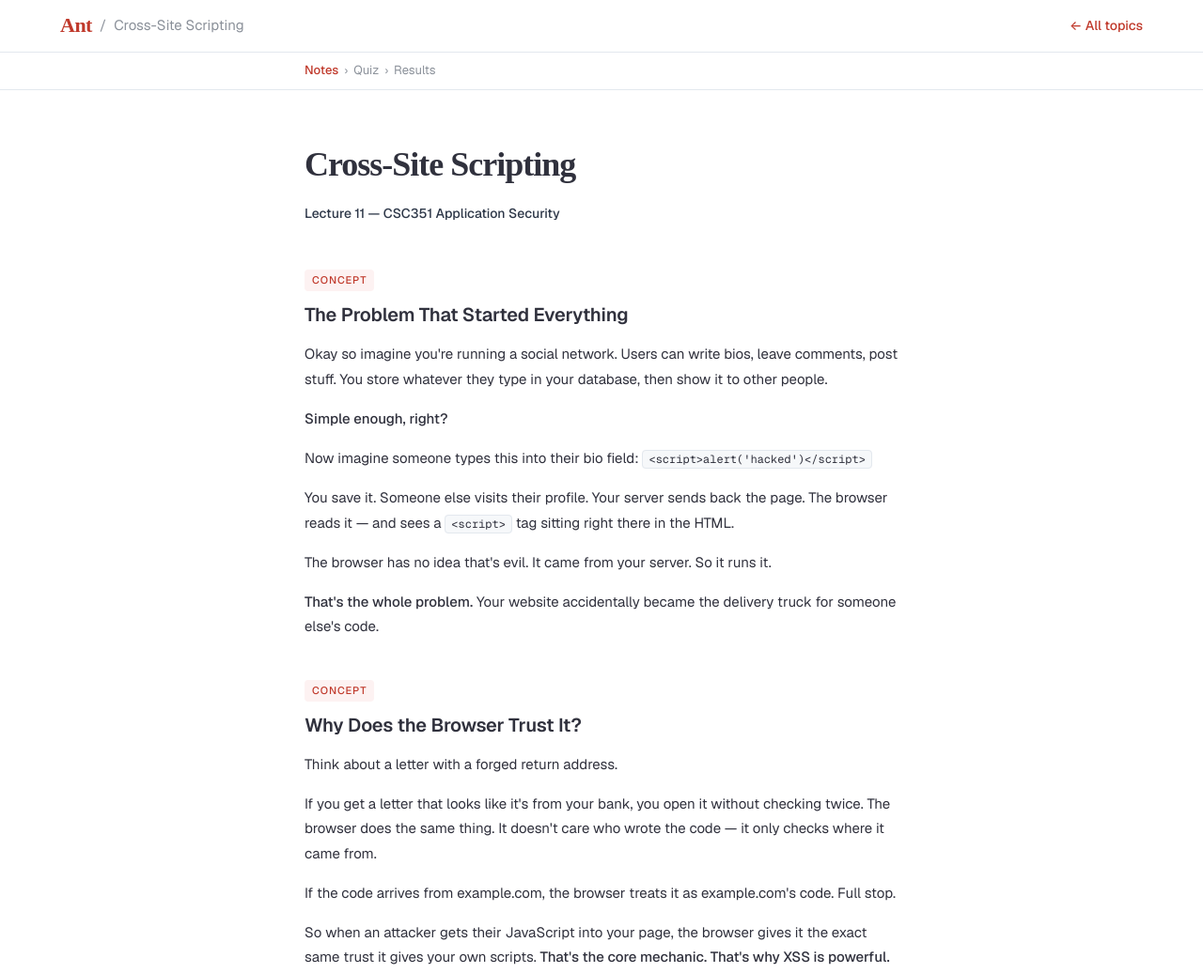
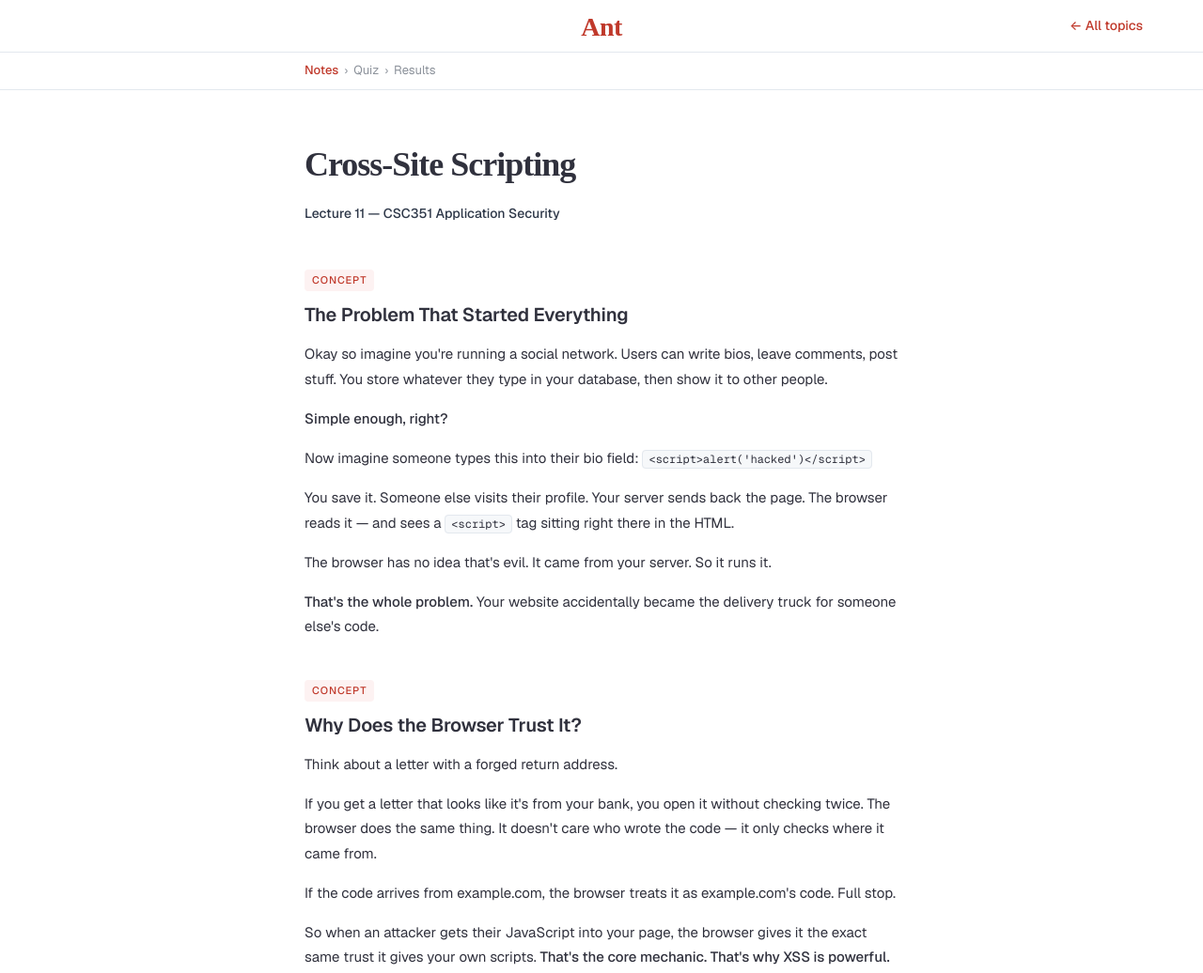
Before and after one commit to Ant227/csc351-study, a website: page xss.html in a window 1280 px wide. Shown: the top 1036 px of the page at 94% size. Drawn offline with nearby package versions, Linux system fonts and the light colour scheme.

Commit message:
design: simplify centered logo to just 'Ant' with increased font size

```diff
--- a/shared/style.css
+++ b/shared/style.css
@@ -61,31 +61,34 @@ a { color: inherit; }
   height: 100%;
   display: flex;
   align-items: center;
-  justify-content: space-between;
+  position: relative;
 }
 
 .nav-brand {
+  position: absolute;
+  left: 50%;
+  top: 50%;
+  transform: translate(-50%, -50%);
   display: flex;
   align-items: center;
-  gap: 8px;
-  font-size: 15px;
-  color: var(--text-primary);
-  font-weight: 500;
   text-decoration: none;
+  font-family: 'DM Serif Display', serif;
+  font-weight: 800;
+  color: var(--accent);
+  font-size: 28px;
+  letter-spacing: -0.5px;
 }
 
 .nav-sep {
-  color: var(--text-tertiary);
-  font-weight: 400;
-  user-select: none;
+  display: none; /* no longer needed since it is just "Ant" logo */
 }
 
 .nav-topic {
-  color: var(--text-tertiary);
-  font-weight: 400;
+  display: none;
 }
 
 .nav-back {
+  margin-left: auto; /* push to the right */
   font-size: 14px;
   font-weight: 500;
   color: var(--accent);
--- a/xss.html
+++ b/xss.html
@@ -11,11 +11,7 @@
   <!-- Nav -->
   <nav class="nav">
     <div class="nav-inner">
-      <a class="nav-brand" href="index.html" style="text-decoration: none;">
-        <span style="font-family: 'DM Serif Display', serif; font-weight: 800; color: var(--accent); font-size: 22px; letter-spacing: -0.5px;">Ant</span>
-        <span class="nav-sep">/</span>
-        <span class="nav-topic">Cross-Site Scripting</span>
-      </a>
+      <a class="nav-brand" href="index.html">Ant</a>
       <a class="nav-back" href="index.html">← All topics</a>
     </div>
   </nav>
```
Also changed, not shown: clickjacking.html (+1 -5 lines), index.html (+1 -4 lines), shellshock-part1.html (+1 -5 lines), shellshock-part2.html (+1 -5 lines), shellshock.html (+1 -5 lines), sqli.html (+1 -5 lines).
